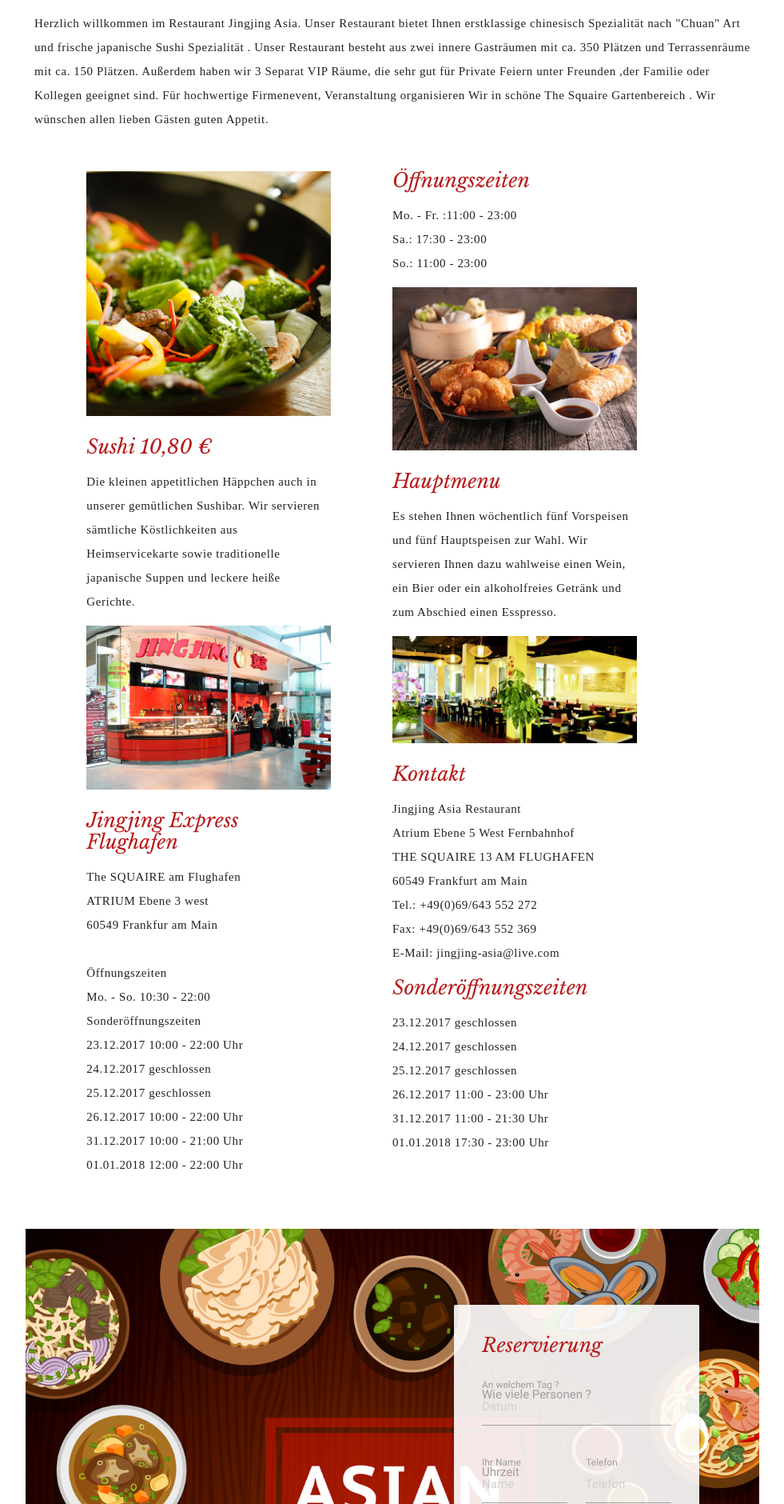
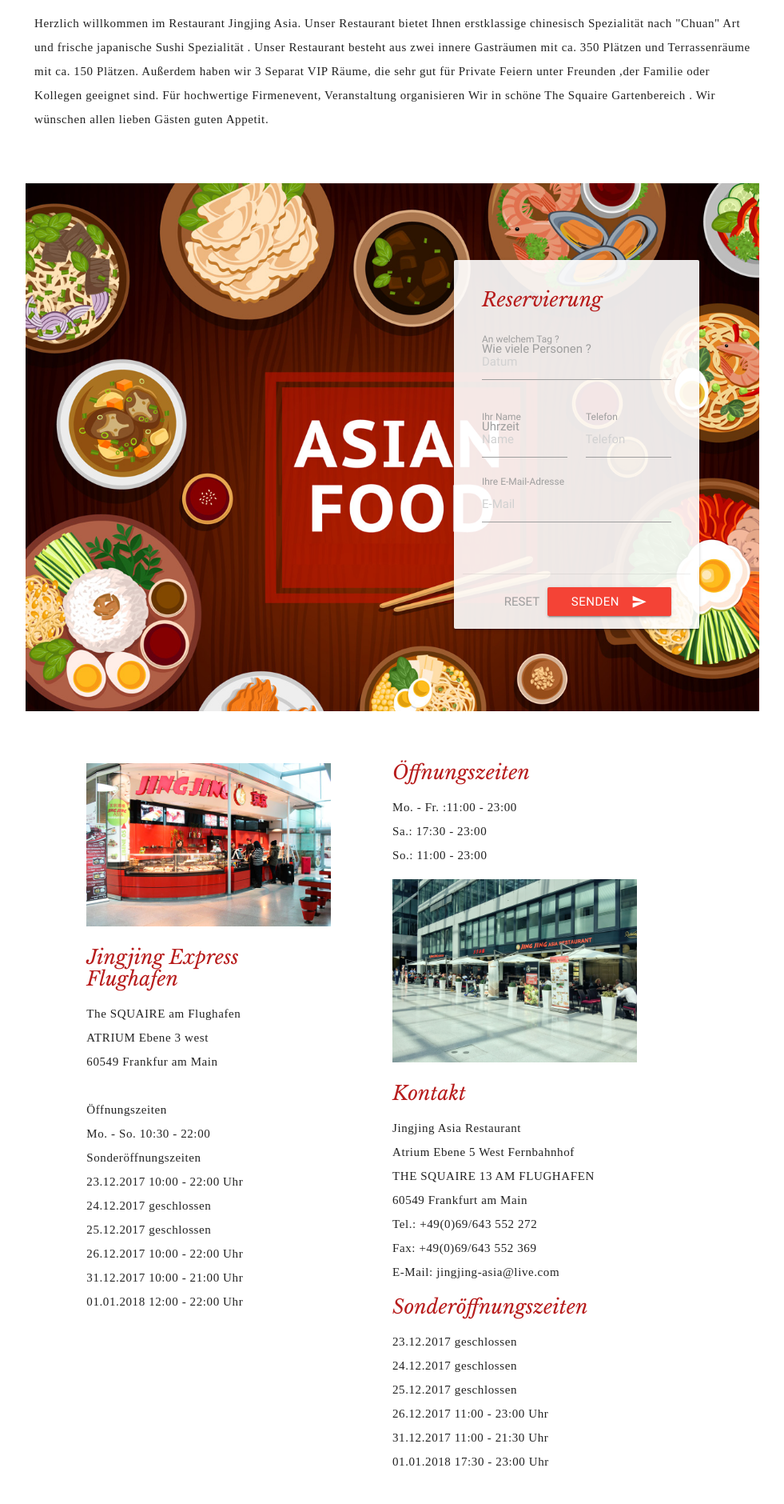
Before and after one commit to wangqiffm/jingjing, a Laravel app: page / in a window 1280 px wide. Shown: the part 911-2791 px from the top of the page at 80% size, without its empty margins (149-1130 px from the left). Run offline with Laravel 8, Linux system fonts and the light colour scheme; settings files or empty folders that the repository lacks are supplied; some libraries are stand-ins or nearby versions; some web fonts are replaced.

Commit message:
final version

```diff
--- a/resources/views/welcome.blade.php
+++ b/resources/views/welcome.blade.php
@@ -34,24 +34,17 @@
 
 
             </div>
+        </div>
+            <div class="section scrollspy" id="reservation">
 
+                @include('reservation-inc')
 
+            </div>
+        <div class="section">
             <!--   Icon Section   -->
             <div class="row no-margin-bottom">
                 <div class="col s12 l4 offset-l1">
                     <div class="row ">
-
-                        <div class="icon-block no-padding s12 center-align">
-                            <p><img class="responsive-img" src="{{asset('img/g1.jpg')}}"></p>
-                        </div>
-
-
-                        <div class="icon-block no-padding s12 left-align">
-                            <h5 class=" red-text text-darken-4">Sushi 10,80 €</h5>
-                            <p class="left-align light">
-                                Die kleinen appetitlichen Häppchen auch in unserer gemütlichen Sushibar. Wir servieren sämtliche Köstlichkeiten aus Heimservicekarte sowie traditionelle japanische Suppen und leckere heiße Gerichte.
-                            </p>
-                        </div>
 
 
                         <div class="icon-block no-padding s12 center-align">
@@ -99,19 +92,9 @@
                         </div>
 
 
-                        <div class="icon-block no-padding s12 center-align">
-                            <p><img class="responsive-img" src="{{asset('img/g2.jpg')}}"></p>
-                        </div>
-
-                        <div class="icon-block no-padding s12 left-align">
-                            <h5 class="red-text text-darken-4">Hauptmenu</h5>
-                            <p class="light">
-                                Es stehen Ihnen wöchentlich fünf Vorspeisen und fünf Hauptspeisen zur Wahl. Wir servieren Ihnen dazu wahlweise einen Wein, ein Bier oder ein alkoholfreies Getränk und zum Abschied einen Esspresso.
-                            </p>
-                        </div>
 
                         <div class="icon-block no-padding s12 center-align">
-                            <p><img class="responsive-img" src="{{asset('img/raum.jpg')}}"></p>
+                            <p><img class="responsive-img" src="{{asset('img/jingjing.jpg')}}"></p>
                         </div>
 
 
@@ -162,11 +145,7 @@
 
         </div>
 
-        <div class="section scrollspy" id="reservation">
 
-                @include('reservation-inc')
-
-        </div>
 
         <div class="section scrollspy" id="jingjing_express">
             <div class="row">
```
Also changed, not shown: resources/views/menu.blade.php (+6 -2 lines), public/img/jingjing.jpg (added).
